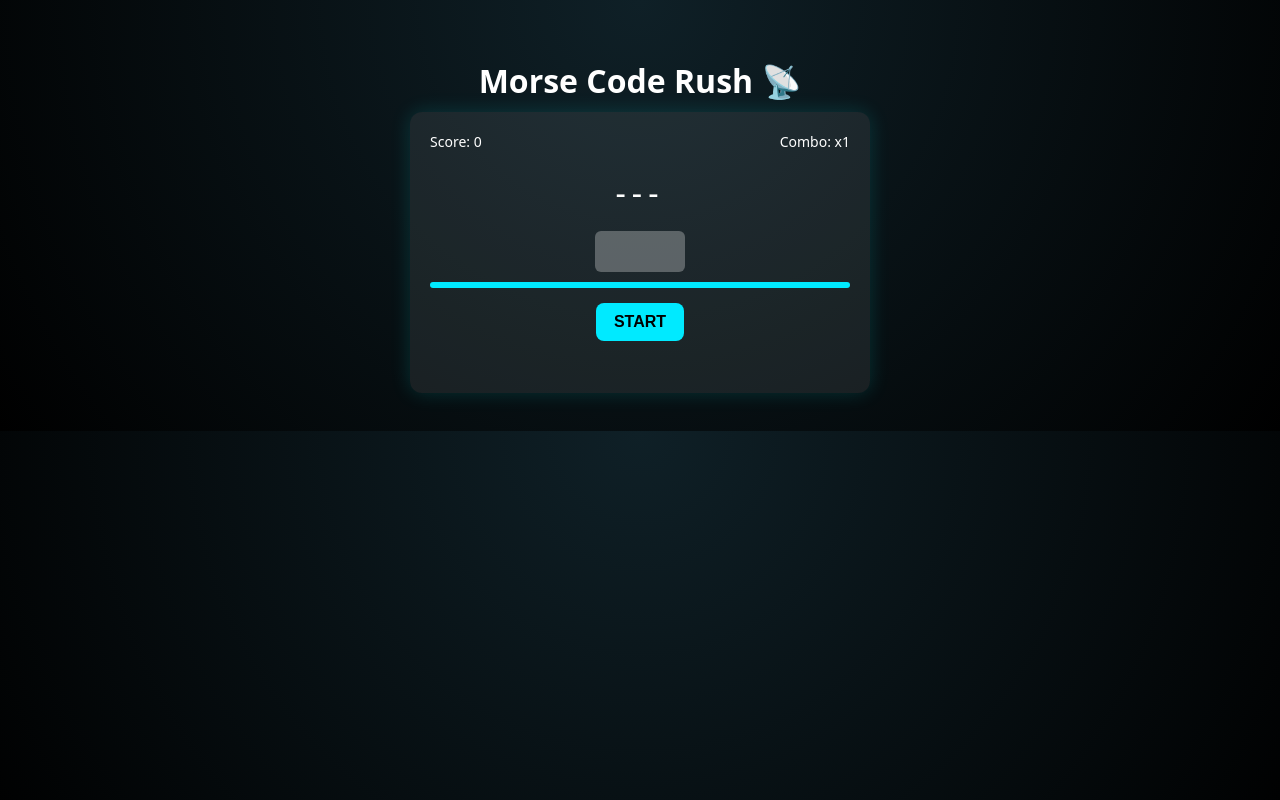
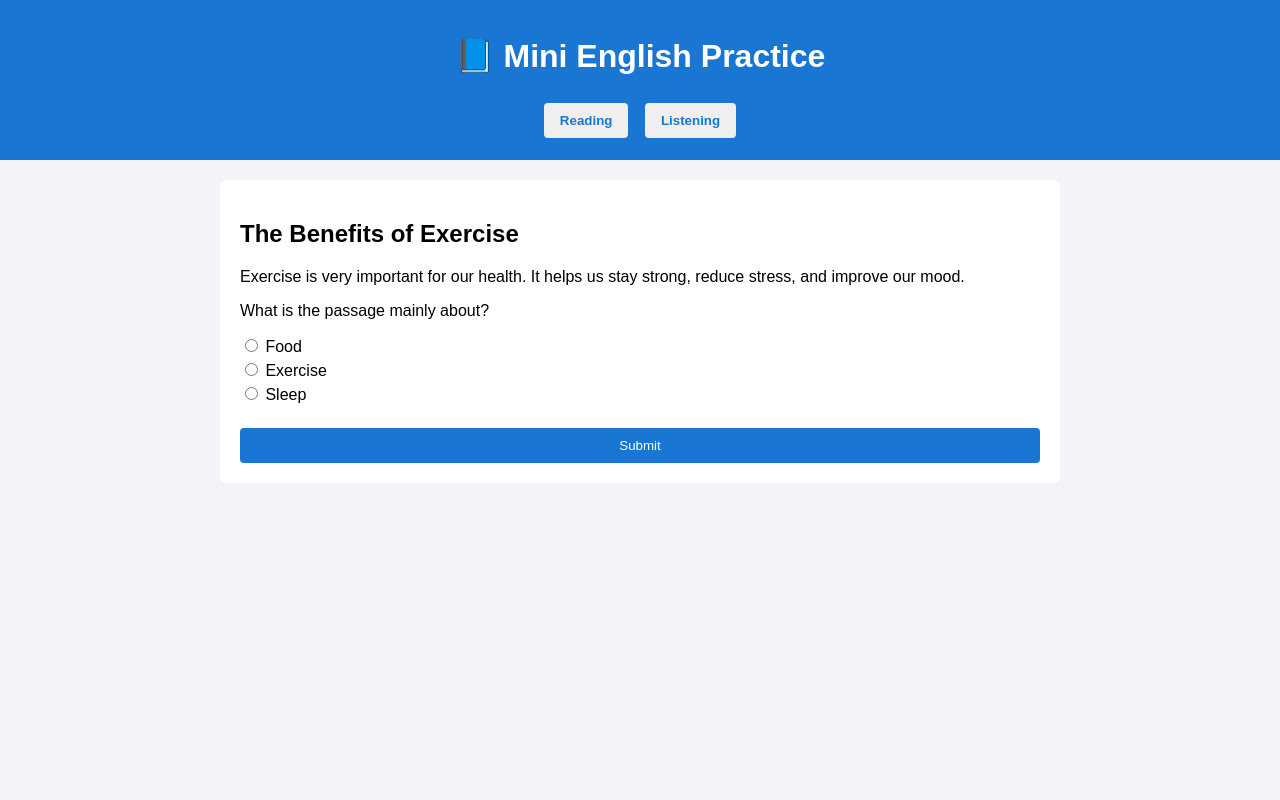
Before and after one commit to Magiury/typing-game, a plain HTML site: page index.html in a window 1280 px wide. Drawn offline with Linux system fonts and the light colour scheme.

Commit message:
Update index.html

```diff
--- a/index.html
+++ b/index.html
@@ -1,235 +1,172 @@
 <!DOCTYPE html>
 <html lang="en">
 <head>
-  <meta charset="UTF-8" />
-  <title>Morse Code Rush 📡</title>
+<meta charset="UTF-8">
+<title>Mini English Practice</title>
+
 <style>
 body {
-      font-family: system-ui, sans-serif;
-      background: radial-gradient(circle at top, #0f2027, #000);
-      color: #fff;
-      text-align: center;
-      padding: 30px;
+  font-family: Arial, sans-serif;
+  background: #f2f4f7;
+  margin: 0;
 }
 
-    h1 {
-      margin-bottom: 10px;
+header {
+  background: #1976d2;
+  color: white;
+  padding: 16px;
+  text-align: center;
 }
 
-    .panel {
-      max-width: 420px;
-      margin: auto;
-      background: rgba(255, 255, 255, 0.08);
-      padding: 20px;
-      border-radius: 12px;
-      box-shadow: 0 0 20px rgba(0, 255, 255, 0.15);
+nav button {
+  margin: 6px;
+  padding: 10px 16px;
+  border: none;
+  border-radius: 4px;
+  cursor: pointer;
+  font-weight: bold;
+  color: #1976d2;
 }
 
-    .stats {
-      display: flex;
-      justify-content: space-between;
-      margin-bottom: 15px;
-      font-size: 14px;
+main {
+  max-width: 800px;
+  margin: 20px auto;
+  background: white;
+  padding: 20px;
+  border-radius: 6px;
 }
 
-    .morse {
-      font-size: 32px;
-      letter-spacing: 6px;
-      margin: 20px 0;
-      height: 40px;
+.question {
+  margin-top: 16px;
 }
 
-    input {
-      width: 80px;
-      font-size: 26px;
-      text-align: center;
-      padding: 5px;
-      border-radius: 6px;
-      border: none;
-      outline: none;
+.question label {
+  display: block;
+  margin: 4px 0;
 }
 
-    button {
-      margin-top: 15px;
-      padding: 10px 18px;
-      font-size: 16px;
-      border-radius: 8px;
+.submit {
+  margin-top: 20px;
+  padding: 10px;
+  width: 100%;
+  background: #1976d2;
+  color: white;
   border: none;
+  border-radius: 4px;
   cursor: pointer;
-      background: #00eaff;
-      color: #000;
-      font-weight: bold;
 }
 
-    .feedback {
-      margin-top: 12px;
-      height: 20px;
-      font-size: 14px;
-    }
-
-    .time-bar {
-      height: 6px;
-      background: #222;
-      border-radius: 4px;
-      overflow: hidden;
-      margin-top: 10px;
-    }
-
-    .time-fill {
-      height: 100%;
+audio {
   width: 100%;
-      background: #00eaff;
-      transition: width 0.1s linear;
+  margin: 10px 0;
 }
 </style>
 </head>
+
 <body>
 
-<h1>Morse Code Rush 📡</h1>
+<header>
+  <h1>📘 Mini English Practice</h1>
+  <nav>
+    <button onclick="showReading()">Reading</button>
+    <button onclick="showListening()">Listening</button>
+  </nav>
+</header>
 
-<div class="panel">
-  <div class="stats">
-    <div>Score: <span id="score">0</span></div>
-    <div>Combo: x<span id="combo">1</span></div>
-  </div>
-
-  <div class="morse" id="morseDisplay">---</div>
-
-  <input id="answer" maxlength="1" disabled />
-
-  <div class="time-bar">
-    <div class="time-fill" id="timeFill"></div>
-  </div>
-
-  <button id="startBtn">START</button>
-
-  <div class="feedback" id="feedback"></div>
-</div>
+<main id="app"></main>
 
 <script>
-  const MORSE = {
-    A: ".-",    B: "-...",  C: "-.-.",  D: "-..",
-    E: ".",     F: "..-.",  G: "--.",   H: "....",
-    I: "..",    J: ".---",  K: "-.-",   L: ".-..",
-    M: "--",    N: "-.",    O: "---",   P: ".--.",
-    Q: "--.-",  R: ".-.",   S: "...",   T: "-",
-    U: "..-",   V: "...-",  W: ".--",   X: "-..-",
-    Y: "-.--",  Z: "--.."
+// ================= DATA =================
+
+const readingLesson = {
+  title: "The Benefits of Exercise",
+  content: `
+    Exercise is very important for our health.
+    It helps us stay strong, reduce stress,
+    and improve our mood.
+  `,
+  questions: [
+    {
+      q: "What is the passage mainly about?",
+      options: ["Food", "Exercise", "Sleep"],
+      answer: 1
+    }
+  ]
 };
 
-  const letters = Object.keys(MORSE);
+const listeningLesson = {
+  title: "A Daily Routine",
+  audio: "https://www.soundhelix.com/examples/mp3/SoundHelix-Song-1.mp3",
+  transcript: "The speaker is talking about their daily routine.",
+  questions: [
+    {
+      q: "What is the audio about?",
+      options: ["Travel", "Daily routine", "Music"],
+      answer: 1
+    }
+  ]
+};
 
-  let currentLetter = "";
-  let score = 0;
-  let combo = 1;
-  let timeLeft = 0;
-  let timer = null;
+// ================= RENDER =================
 
-  const scoreEl = document.getElementById("score");
-  const comboEl = document.getElementById("combo");
-  const morseEl = document.getElementById("morseDisplay");
-  const inputEl = document.getElementById("answer");
-  const feedbackEl = document.getElementById("feedback");
-  const timeFill = document.getElementById("timeFill");
-  const startBtn = document.getElementById("startBtn");
+function showReading() {
+  document.getElementById("app").innerHTML = `
+    <h2>${readingLesson.title}</h2>
+    <p>${readingLesson.content}</p>
 
-  const audioCtx = new (window.AudioContext || window.webkitAudioContext)();
+    ${renderQuestions(readingLesson.questions)}
+    <button class="submit" onclick="checkAnswers(${JSON.stringify(readingLesson.questions)})">
+      Submit
+    </button>
 
-  function beep(duration) {
-    const osc = audioCtx.createOscillator();
-    osc.frequency.value = 700;
-    osc.connect(audioCtx.destination);
-    osc.start();
-    osc.stop(audioCtx.currentTime + duration);
+    <div id="result"></div>
+  `;
 }
 
-  async function playMorse(code) {
-    morseEl.textContent = "";
-    for (const char of code) {
-      if (char === ".") {
-        morseEl.textContent += "•";
-        beep(0.1);
-        await delay(200);
-      } else {
-        morseEl.textContent += "–";
-        beep(0.3);
-        await delay(400);
-      }
-      await delay(200);
-    }
+function showListening() {
+  document.getElementById("app").innerHTML = `
+    <h2>${listeningLesson.title}</h2>
+    <audio controls src="${listeningLesson.audio}"></audio>
+    <p><strong>Transcript:</strong> ${listeningLesson.transcript}</p>
+
+    ${renderQuestions(listeningLesson.questions)}
+    <button class="submit" onclick="checkAnswers(${JSON.stringify(listeningLesson.questions)})">
+      Submit
+    </button>
+
+    <div id="result"></div>
+  `;
 }
 
-  function delay(ms) {
-    return new Promise(res => setTimeout(res, ms));
+function renderQuestions(questions) {
+  return questions.map((q, i) => `
+    <div class="question">
+      <p>${q.q}</p>
+      ${q.options.map((o, j) => `
+        <label>
+          <input type="radio" name="q${i}" value="${j}">
+          ${o}
+        </label>
+      `).join("")}
+    </div>
+  `).join("");
 }
 
-  function nextRound() {
-    inputEl.value = "";
-    feedbackEl.textContent = "";
-    currentLetter = letters[Math.floor(Math.random() * letters.length)];
-    const code = MORSE[currentLetter];
-
-    timeLeft = Math.max(1500 - score * 20, 600);
-    startTimer();
-
-    playMorse(code);
-  }
-
-  function startTimer() {
-    clearInterval(timer);
-    let start = Date.now();
-
-    timer = setInterval(() => {
-      const elapsed = Date.now() - start;
-      const remaining = Math.max(timeLeft - elapsed, 0);
-      timeFill.style.width = (remaining / timeLeft) * 100 + "%";
-
-      if (remaining <= 0) {
-        clearInterval(timer);
-        fail();
-      }
-    }, 50);
-  }
-
-  function success() {
-    clearInterval(timer);
-    score += 10 * combo;
-    combo++;
-    updateStats();
-    nextRound();
-  }
-
-  function fail() {
-    feedbackEl.textContent =
-      `❌ ${currentLetter} = ${MORSE[currentLetter]}`;
-    combo = 1;
-    updateStats();
-    setTimeout(nextRound, 1200);
-  }
-
-  function updateStats() {
-    scoreEl.textContent = score;
-    comboEl.textContent = combo;
-  }
-
-  inputEl.addEventListener("input", () => {
-    const guess = inputEl.value.toUpperCase();
-    if (!guess) return;
-
-    if (guess === currentLetter) {
-      feedbackEl.textContent = "✔️ Correct!";
-      success();
-    } else {
-      fail();
+function checkAnswers(questions) {
+  let score = 0;
+  questions.forEach((q, i) => {
+    const selected = document.querySelector(`input[name="q${i}"]:checked`);
+    if (selected && Number(selected.value) === q.answer) {
+      score++;
     }
   });
 
-  startBtn.onclick = () => {
-    startBtn.disabled = true;
-    inputEl.disabled = false;
-    inputEl.focus();
-    nextRound();
-  };
+  document.getElementById("result").innerHTML =
+    `<h3>Score: ${score} / ${questions.length}</h3>`;
+}
+
+// default
+showReading();
 </script>
 
 </body>
```
Lines whose indentation alone changed are shown as unchanged.
